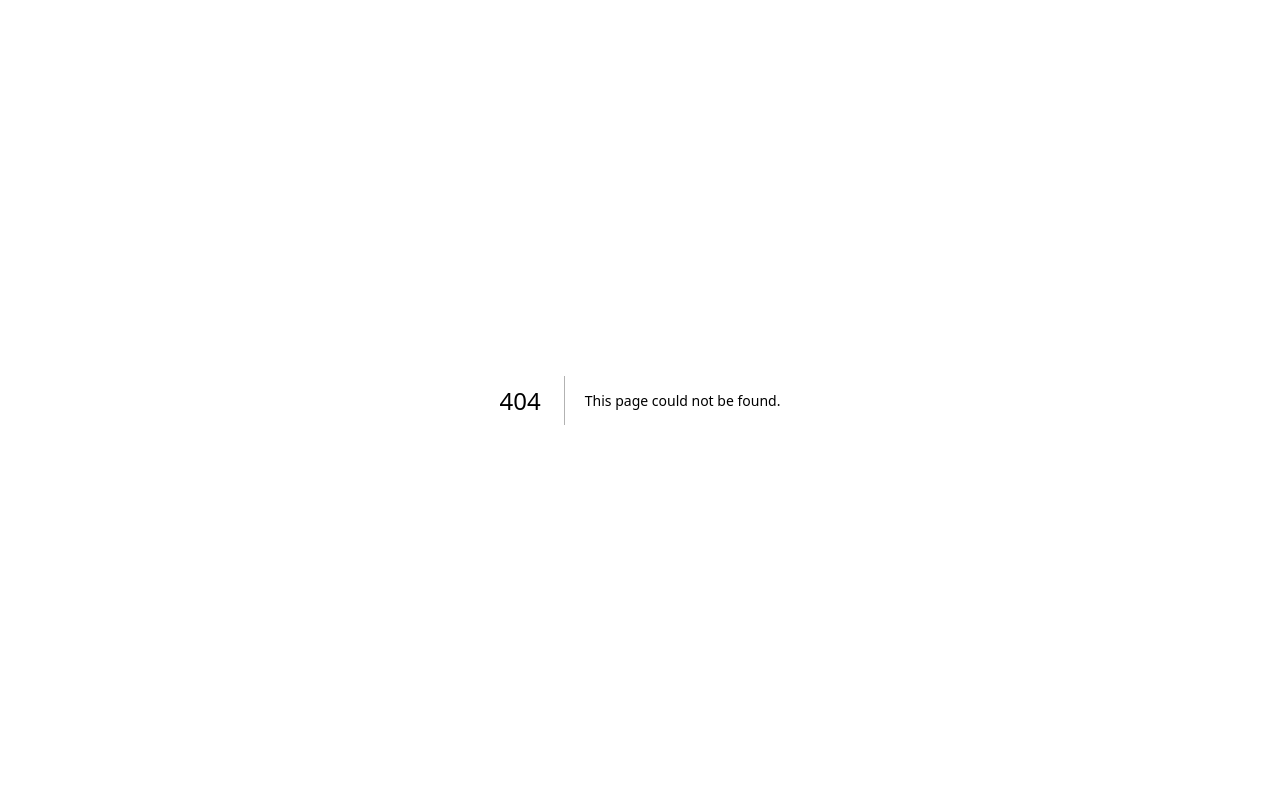
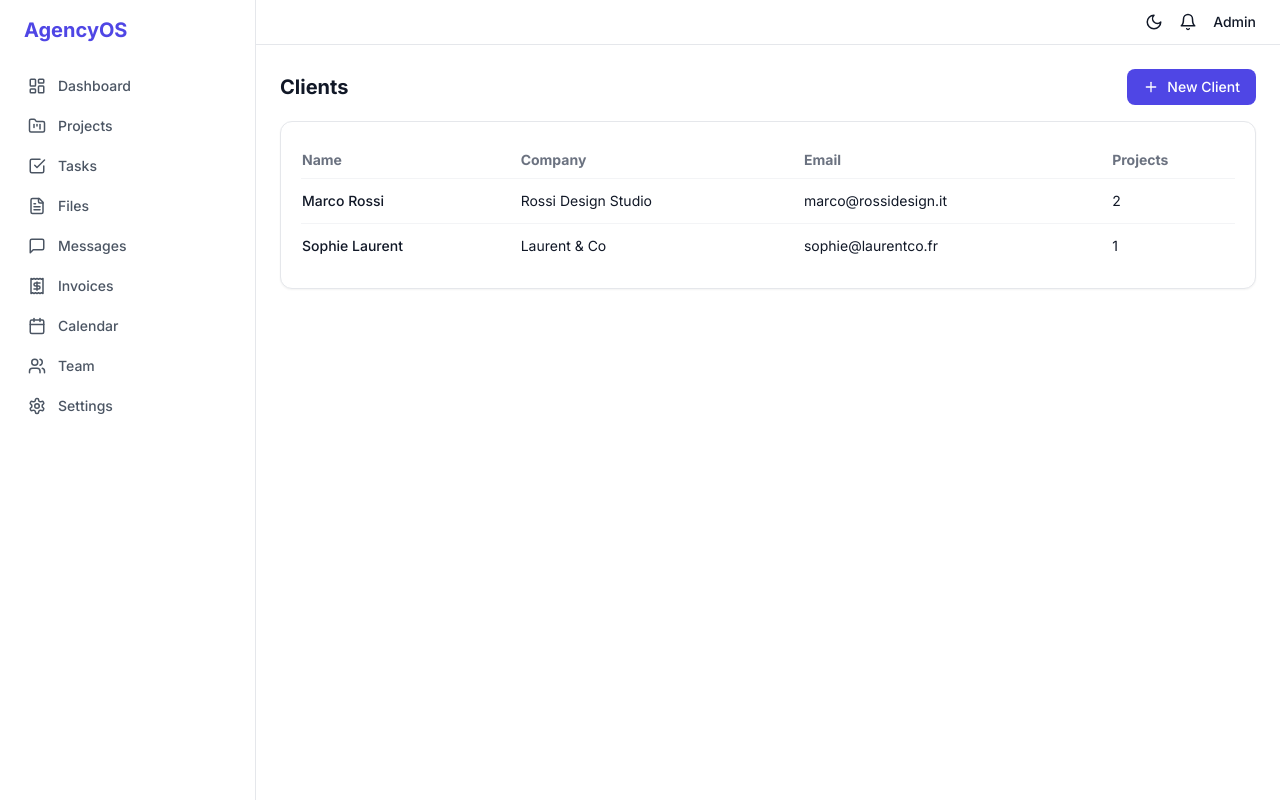
Before and after one commit to itxskbaloch4-jpg/AgencyOS, a Next.js app: page /dashboard/admin/clients in a window 1280 px wide. Before the commit this address had no page. Built offline with nearby package versions, Linux system fonts and the light colour scheme.

Commit message:
Create page.tsx

```diff
--- /dev/null
+++ b/src/app/dashboard/admin/clients/page.tsx
@@ -0,0 +1,62 @@
+"use client";
+
+import { useState } from "react";
+import { Sidebar } from "@/components/layout/Sidebar";
+import { Navbar } from "@/components/layout/Navbar";
+import { Card } from "@/components/ui/Card";
+import { Button } from "@/components/ui/Button";
+import { Plus } from "lucide-react";
+
+interface Client {
+  id: string;
+  name: string;
+  company: string;
+  email: string;
+  projects: number;
+}
+
+const mockClients: Client[] = [
+  { id: "1", name: "Marco Rossi", company: "Rossi Design Studio", email: "marco@rossidesign.it", projects: 2 },
+  { id: "2", name: "Sophie Laurent", company: "Laurent & Co", email: "sophie@laurentco.fr", projects: 1 },
+];
+
+export default function AdminClientsPage() {
+  const [clients] = useState(mockClients);
+
+  return (
+    <div className="flex">
+      <Sidebar />
+      <div className="flex-1">
+        <Navbar userName="Admin" />
+        <main className="p-4 md:p-6 space-y-4">
+          <div className="flex items-center justify-between">
+            <h1 className="text-xl font-bold">Clients</h1>
+            <Button className="flex items-center gap-2"><Plus size={16} /> New Client</Button>
+          </div>
+          <Card>
+            <table className="w-full text-sm">
+              <thead>
+                <tr className="text-left text-gray-500 border-b border-gray-100 dark:border-gray-800">
+                  <th className="py-2">Name</th>
+                  <th className="py-2">Company</th>
+                  <th className="py-2">Email</th>
+                  <th className="py-2">Projects</th>
+                </tr>
+              </thead>
+              <tbody>
+                {clients.map((c) => (
+                  <tr key={c.id} className="border-b last:border-0 border-gray-100 dark:border-gray-800">
+                    <td className="py-3 font-medium">{c.name}</td>
+                    <td className="py-3">{c.company}</td>
+                    <td className="py-3">{c.email}</td>
+                    <td className="py-3">{c.projects}</td>
+                  </tr>
+                ))}
+              </tbody>
+            </table>
+          </Card>
+        </main>
+      </div>
+    </div>
+  );
+}
```
